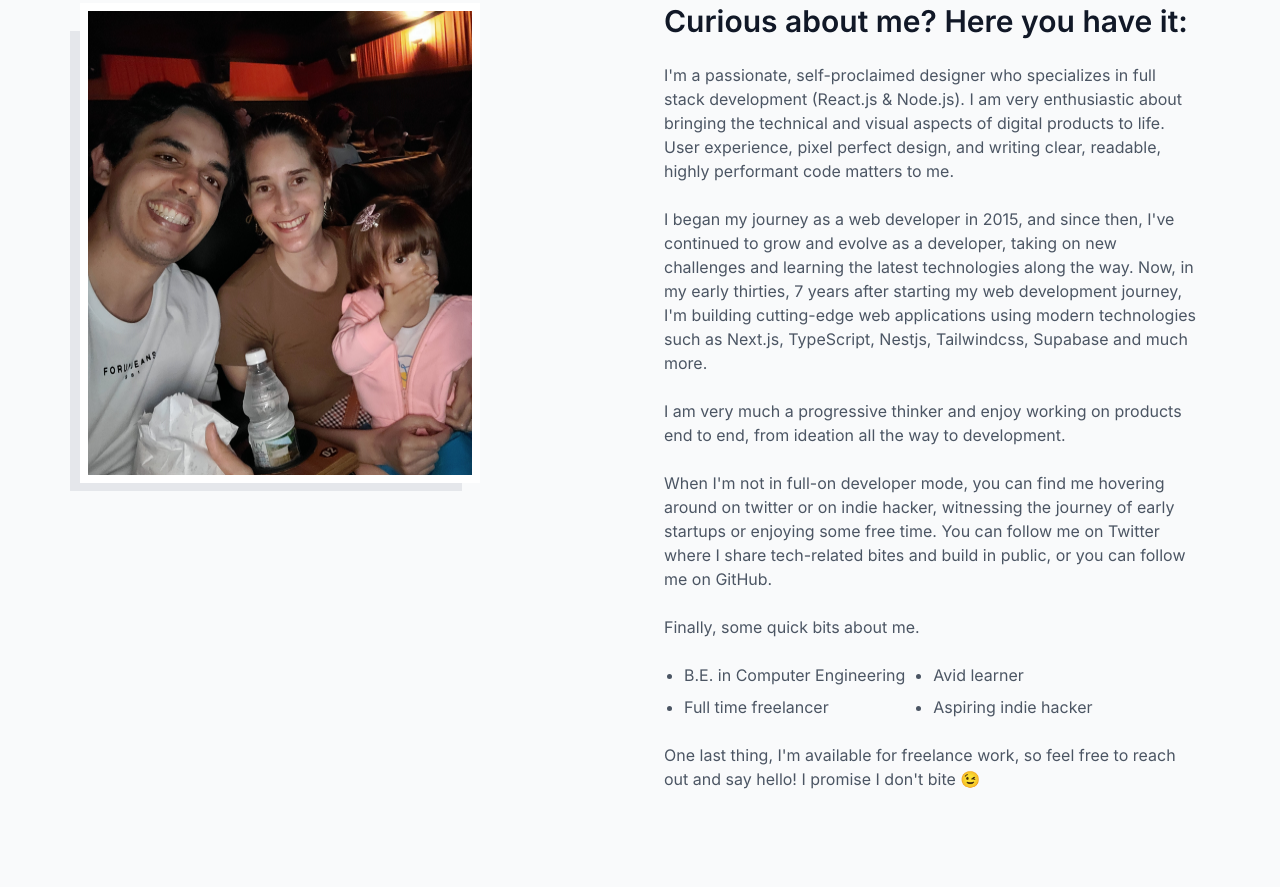
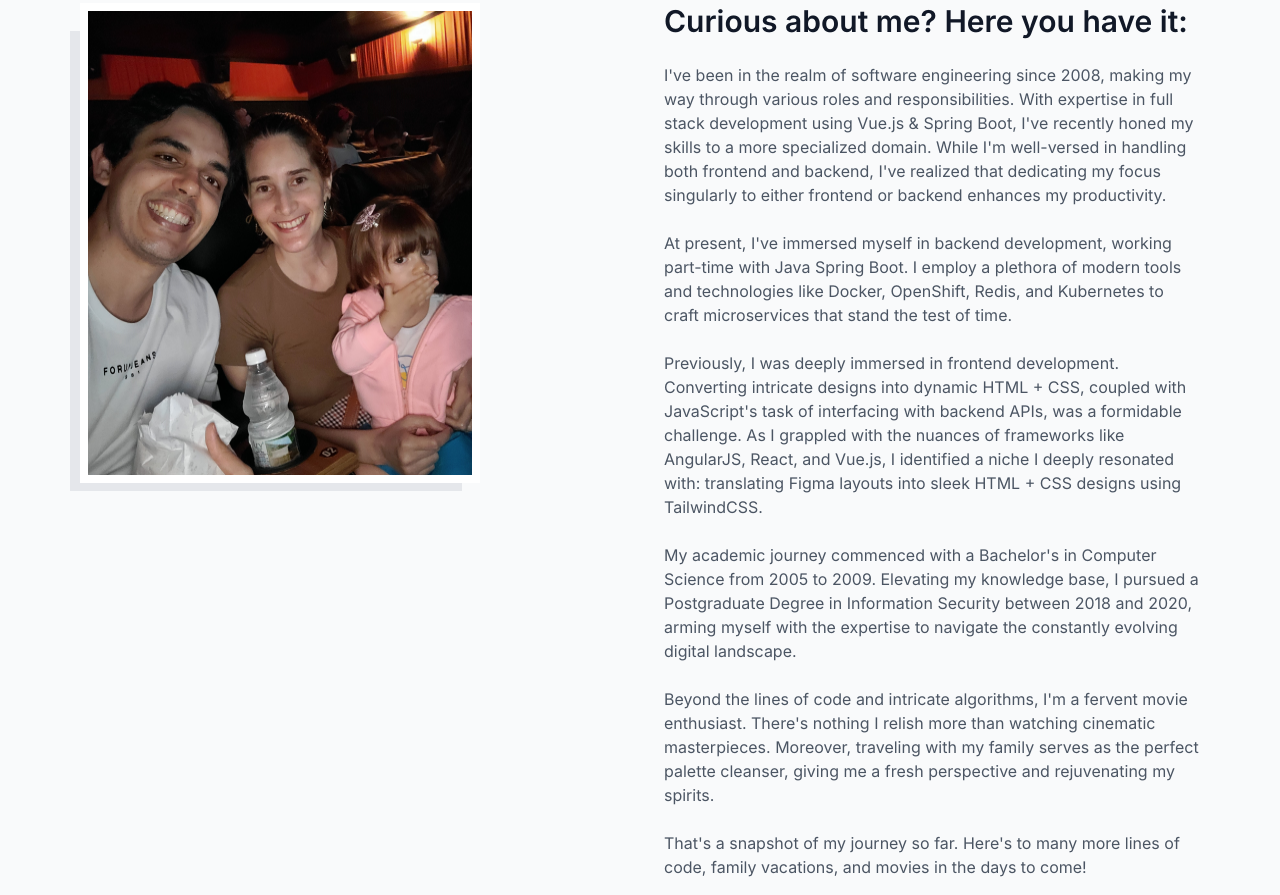
Before and after one commit to renanfranca/personal-portfolio-html-css, a website: page src/landing-page.html in a window 1280 px wide. Shown: the part 805-1700 px from the top of the page. Drawn offline with Linux system fonts and the light colour scheme.

Commit message:
update about me section

```diff
--- a/src/landing-page.html
+++ b/src/landing-page.html
@@ -199,10 +199,10 @@
                 Hi, I'm Renan 👋
               </h1>
               <p class="font-normal text-base text-lightgray-600 dark:text-darkgray-600">
-                I'm a seasoned software engineer, having stepped into the realm of programming back in 2008. Over the years, I've donned
-                multiple hats - from being a versatile full-stack developer to a proficient backend engineer. My disciplined and organized
-                approach has always been at the core of my work. Lately, I've been particularly drawn to the intricate art of transforming
-                Figma layouts into pixel-perfect HTML and CSS.
+                I'm a seasoned software engineer, having stepped into the realm of programming back in 2008 🗓️. Over the years, I've donned
+                multiple hats - from being a versatile full-stack developer to a proficient backend engineer. My disciplined ✅ and
+                organized 🗂️ approach has always been at the core of my work. Lately, I've been particularly drawn to the intricate art of
+                transforming Figma layouts into pixel-perfect HTML and CSS 🎨.
               </p>
             </div>
             <div class="flex flex-col gap-2">
@@ -328,37 +328,35 @@
                   Curious about me? Here you have it:
                 </h3>
                 <p class="font-normal text-base text-lightgray-600 dark:text-darkgray-600">
-                  I'm a passionate, self-proclaimed designer who specializes in full stack development (React.js & Node.js). I am very
-                  enthusiastic about bringing the technical and visual aspects of digital products to life. User experience, pixel perfect
-                  design, and writing clear, readable, highly performant code matters to me.
+                  I've been in the realm of software engineering since 2008, making my way through various roles and responsibilities. With
+                  expertise in full stack development using Vue.js & Spring Boot, I've recently honed my skills to a more specialized
+                  domain. While I'm well-versed in handling both frontend and backend, I've realized that dedicating my focus singularly to
+                  either frontend or backend enhances my productivity.
                 </p>
                 <p class="font-normal text-base text-lightgray-600 dark:text-darkgray-600">
-                  I began my journey as a web developer in 2015, and since then, I've continued to grow and evolve as a developer, taking on
-                  new challenges and learning the latest technologies along the way. Now, in my early thirties, 7 years after starting my
-                  web development journey, I'm building cutting-edge web applications using modern technologies such as Next.js, TypeScript,
-                  Nestjs, Tailwindcss, Supabase and much more.
+                  At present, I've immersed myself in backend development, working part-time with Java Spring Boot. I employ a plethora of
+                  modern tools and technologies like Docker, OpenShift, Redis, and Kubernetes to craft microservices that stand the test of
+                  time.
                 </p>
                 <p class="font-normal text-base text-lightgray-600 dark:text-darkgray-600">
-                  I am very much a progressive thinker and enjoy working on products end to end, from ideation all the way to development.
+                  Previously, I was deeply immersed in frontend development. Converting intricate designs into dynamic HTML + CSS, coupled
+                  with JavaScript's task of interfacing with backend APIs, was a formidable challenge. As I grappled with the nuances of
+                  frameworks like AngularJS, React, and Vue.js, I identified a niche I deeply resonated with: translating Figma layouts into
+                  sleek HTML + CSS designs using TailwindCSS.
                 </p>
                 <p class="font-normal text-base text-lightgray-600 dark:text-darkgray-600">
-                  When I'm not in full-on developer mode, you can find me hovering around on twitter or on indie hacker, witnessing the
-                  journey of early startups or enjoying some free time. You can follow me on Twitter where I share tech-related bites and
-                  build in public, or you can follow me on GitHub.
+                  My academic journey commenced with a Bachelor's in Computer Science from 2005 to 2009. Elevating my knowledge base, I
+                  pursued a Postgraduate Degree in Information Security between 2018 and 2020, arming myself with the expertise to navigate
+                  the constantly evolving digital landscape.
                 </p>
-                <p class="font-normal text-base text-lightgray-600 dark:text-darkgray-600">Finally, some quick bits about me.</p>
-                <div class="flex gap-2">
-                  <ul class="flex flex-col list-disc font-normal text-base text-lightgray-600 dark:text-darkgray-600 pl-5 gap-2">
-                    <li>B.E. in Computer Engineering</li>
-                    <li>Full time freelancer</li>
-                  </ul>
-                  <ul class="flex flex-col list-disc font-normal text-base text-lightgray-600 dark:text-darkgray-600 pl-5 gap-2">
-                    <li>Avid learner</li>
-                    <li>Aspiring indie hacker</li>
-                  </ul>
-                </div>
                 <p class="font-normal text-base text-lightgray-600 dark:text-darkgray-600">
-                  One last thing, I'm available for freelance work, so feel free to reach out and say hello! I promise I don't bite 😉
+                  Beyond the lines of code and intricate algorithms, I'm a fervent movie enthusiast. There's nothing I relish more than
+                  watching cinematic masterpieces. Moreover, traveling with my family serves as the perfect palette cleanser, giving me a
+                  fresh perspective and rejuvenating my spirits.
+                </p>
+                <p class="font-normal text-base text-lightgray-600 dark:text-darkgray-600">
+                  That's a snapshot of my journey so far. Here's to many more lines of code, family vacations, and movies in the days to
+                  come!
                 </p>
               </div>
             </div>
```
